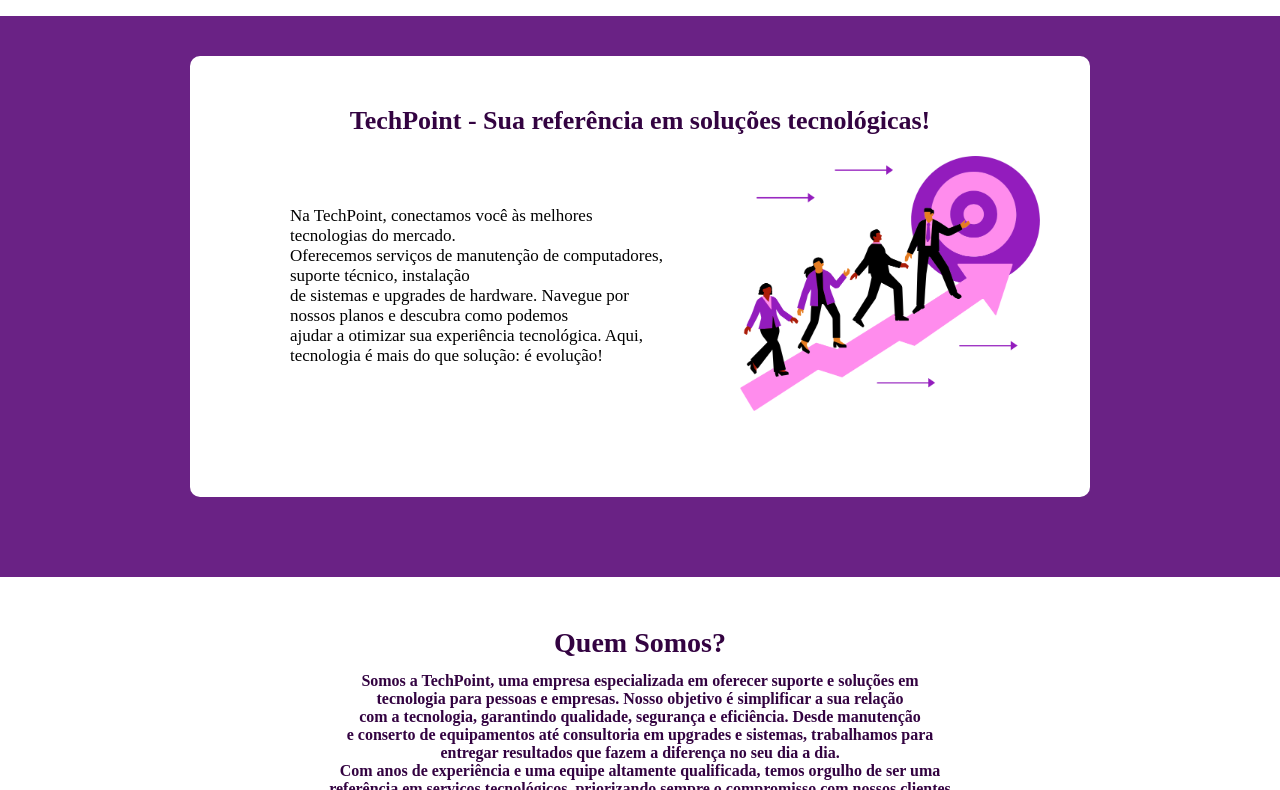
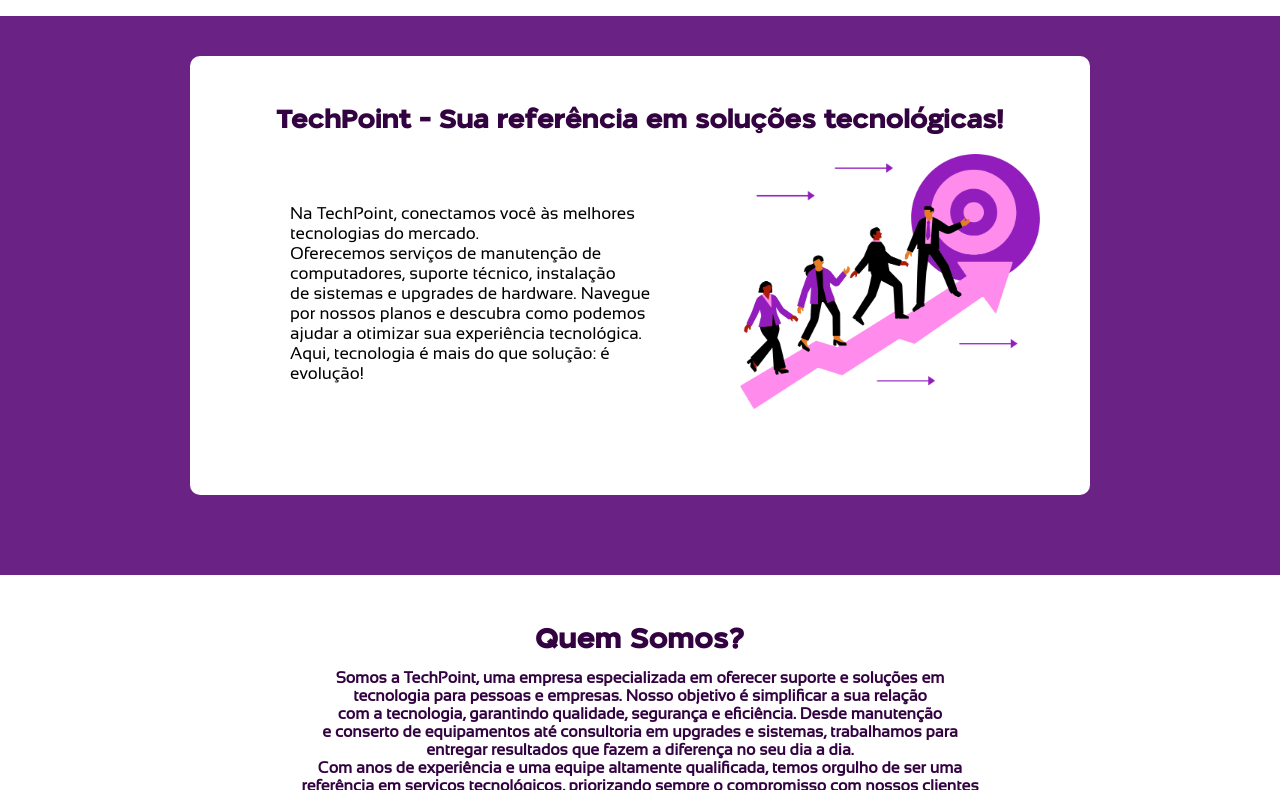
Before and after one commit to palomarocha/TechPoint, a plain HTML site: page index.html in a window 1280 px wide. Shown: the part 84-874 px from the top of the page. Drawn offline with Linux system fonts and the light colour scheme; a web font is replaced by a local one.

Commit message:
fix to path fonts

```diff
--- a/css/style.css
+++ b/css/style.css
@@ -1,11 +1,11 @@
 @font-face {
     font-family: tango;
-    src: url("./fonts/TangoSans_Bold.ttf")
+    src: url("../fonts/TangoSans_Bold.ttf")
 }
 
 @font-face {
     font-family: sansation;
-    src: url("./fonts/Sansation_Regular.ttf");
+    src: url("../fonts/Sansation_Regular.ttf");
 }
 
 * {
```
